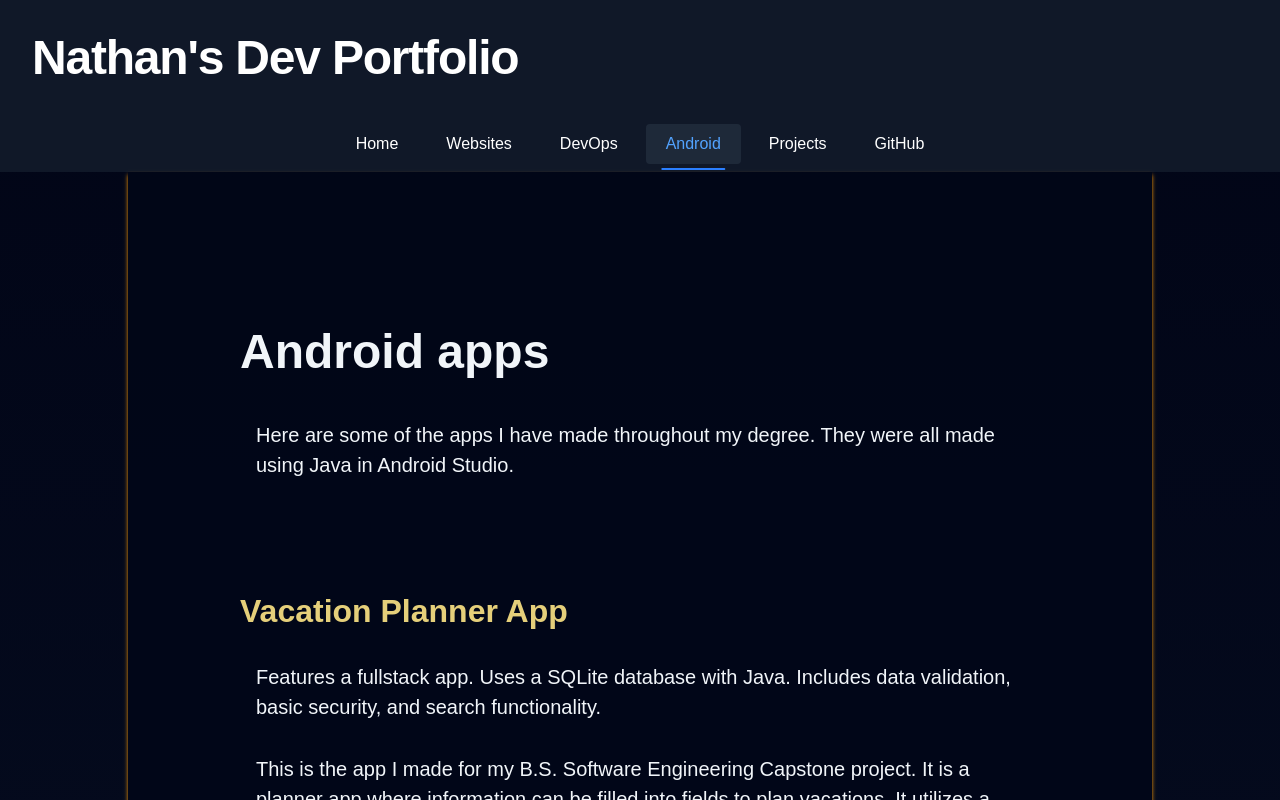
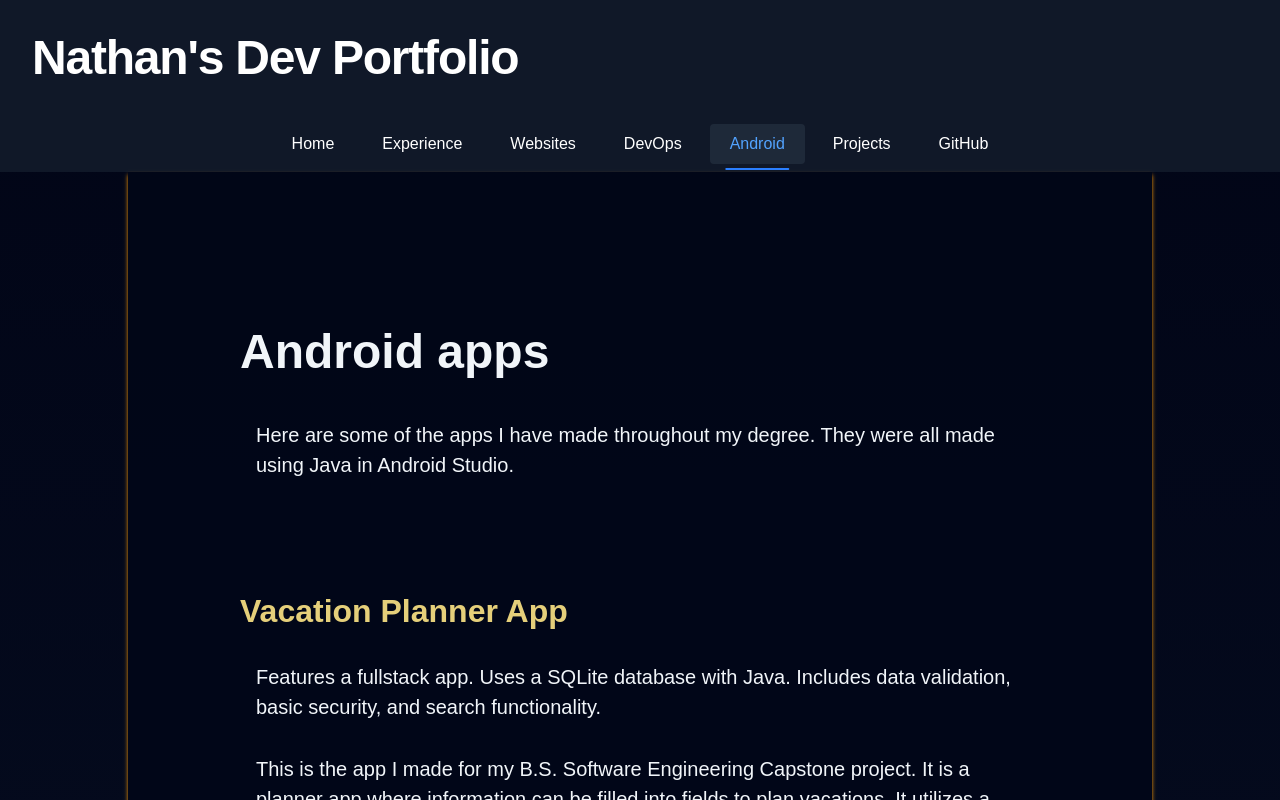
Before and after one commit to PapsBurr/personal-website-fullstack, a Next.js app in the folder frontend/: page /android in a window 1280 px wide. Shown: the top 800 px of the page. Built offline with nearby package versions, Linux system fonts and the light colour scheme.

Commit message:
feat: add experience tab to header

```diff
--- a/frontend/src/app/components/Header.tsx
+++ b/frontend/src/app/components/Header.tsx
@@ -5,6 +5,7 @@ import { useState } from "react";
 
 const navLinks = [
   { href: "/", label: "Home" },
+  { href: "/experience", label: "Experience" },
   { href: "/websites", label: "Websites" },
   { href: "/devops", label: "DevOps" },
   { href: "/android", label: "Android" },
```
